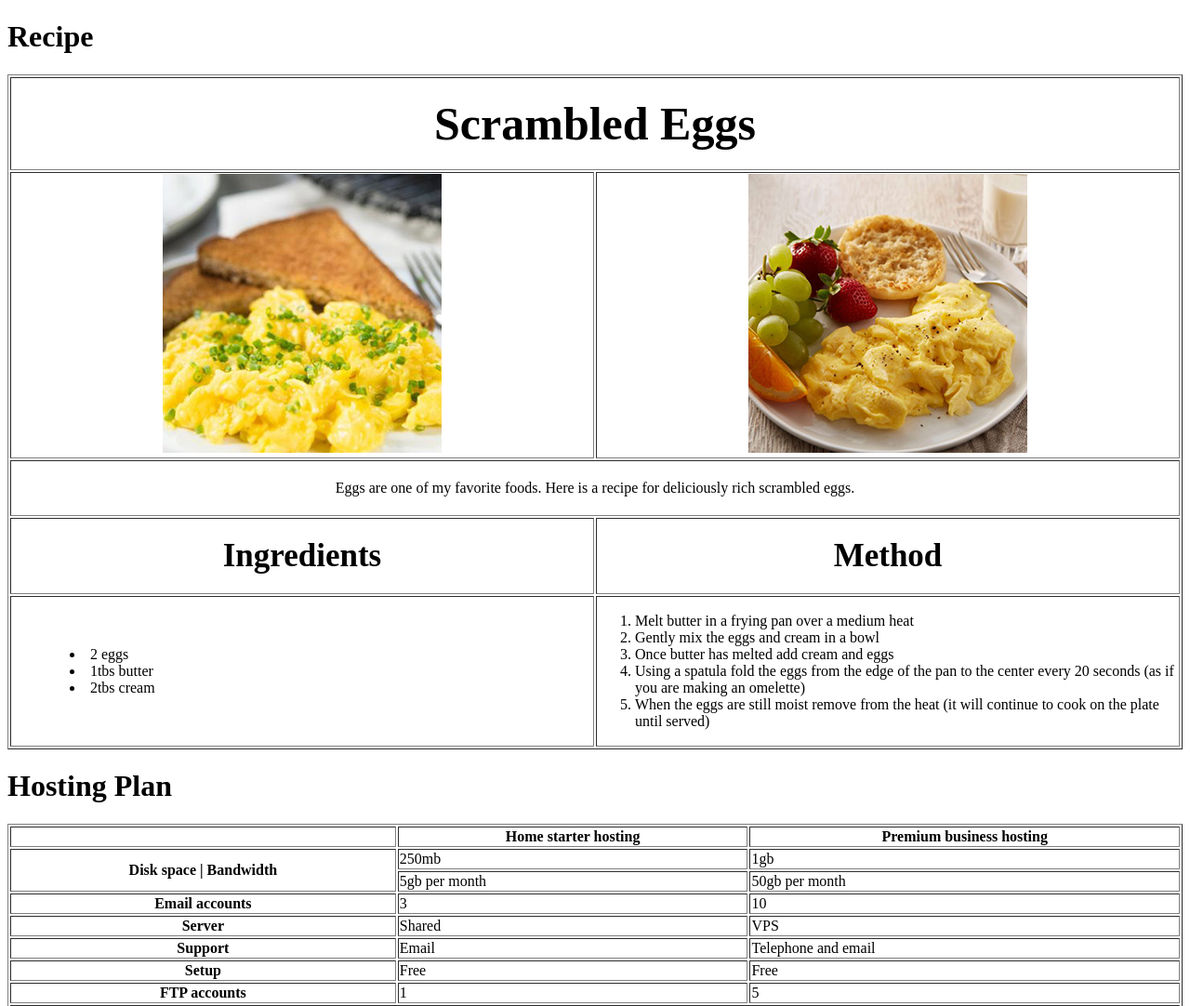
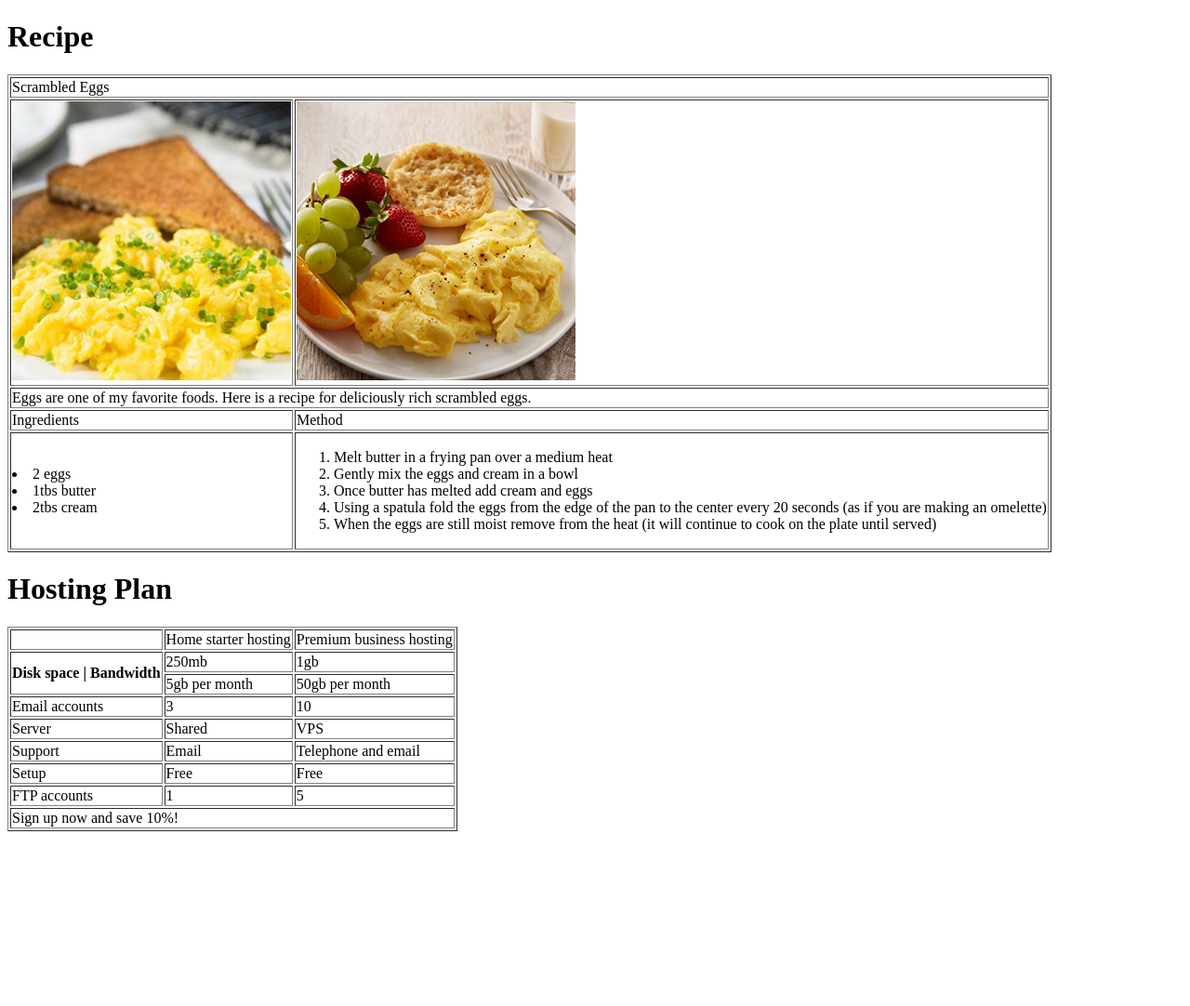
Before and after one commit to jrcimafranca/jrcimafranca.github.io, a plain HTML site: page week1/activity/index.html in a window 1280 px wide. Shown: the top 1082 px of the page at 93% size. After the commit the page ends 902 px from the top, so only its background shows below. Drawn offline with Linux system fonts and the light colour scheme.

Commit message:
Update styles.css

```diff
--- a/week1/activity/styles.css
+++ b/week1/activity/styles.css
@@ -1,41 +1 @@
-.main_table {
-    width: 100%;
-
-}
-
-.head_title2 {
-    font-size: 50px;
-    font-weight: bolder;
-    text-align: center;
-    padding-top: 20px;
-    padding-bottom: 20px;
-}
-
-.head_title3 {
-    text-align: center;
-    font-weight: bolder;
-    font-size: 35px;
-    padding-top: 20px;
-    padding-bottom: 20px;
-}
-
-.head_title4 {
-    font-weight: bolder;
-    text-align: center;
-}
-
-.img_td {
-    text-align: center;
-    width: 200px;
-    height: 200px;
-}
-
-.norm_text {
-    text-align: center;
-    padding-top: 20px;
-    padding-bottom: 20px;
-}
-
-#ingred {
-    padding-left: 5%;
-}
+empty
```
